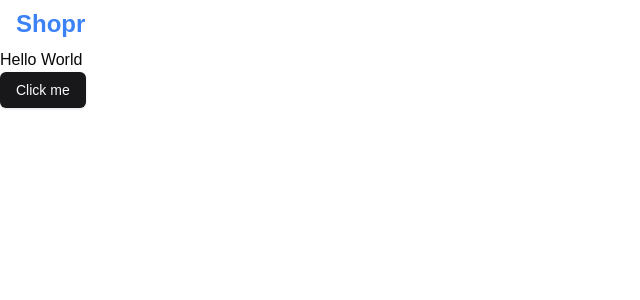
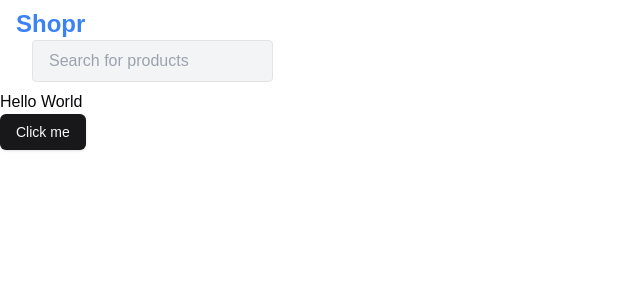
Before and after one commit to reynaroma/full-stack, a Next.js app in the folder ecommerce/: page / in a window 1280 px wide. Shown: the top 300 px of the page, without its empty margins (0-640 px from the left). Built offline with nearby package versions, Linux system fonts and the light colour scheme; no server answers.

Commit message:
Implement the new form from next.js and inside add an input element for the search bar

```diff
--- a/ecommerce/components/Header.tsx
+++ b/ecommerce/components/Header.tsx
@@ -2,7 +2,7 @@
 
 import { useUser } from "@clerk/nextjs";
 import Link from "next/link";
-
+import Form from 'next/form';
 function Header() {
 
   const { user } = useUser(); // Get the user object from the hook if the user is logged in or null if not
@@ -17,6 +17,14 @@ function Header() {
         >
           Shopr
         </Link>
+        <Form
+          action="/search"
+          className="wfull sm:w-auto sm:flex-1 sm:mx-4 mt-2 sm:mt-0"
+        >
+          <input
+            type="text" name="query" placeholder="Search for products"
+            className="bg-gray-100 text-gray-800 px-4 py-2 rounded focus:outline-none focus:ring-2 focus:ring-blue-500 focus:ring-opacity-50 border w-full max-w-4xl" />
+        </Form>
       </div>
     </header>
   )
```
